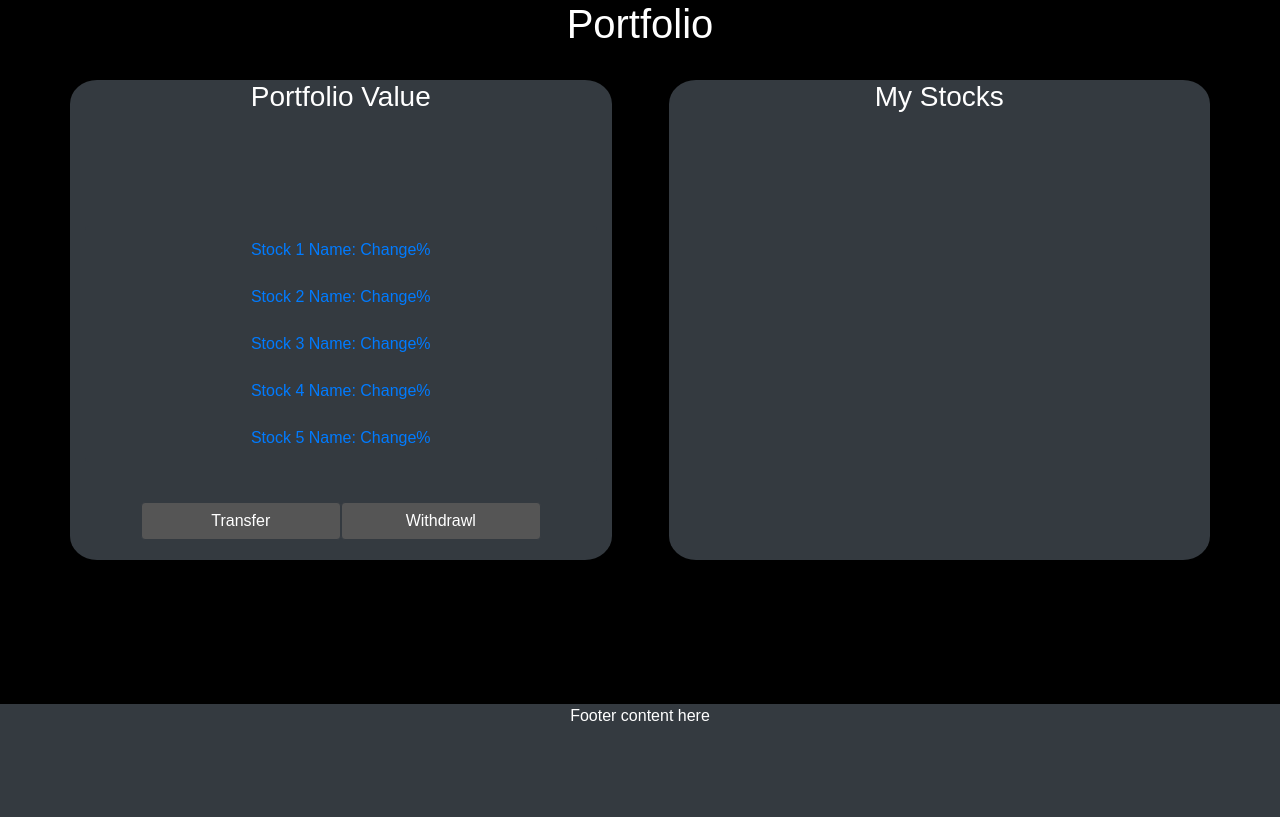
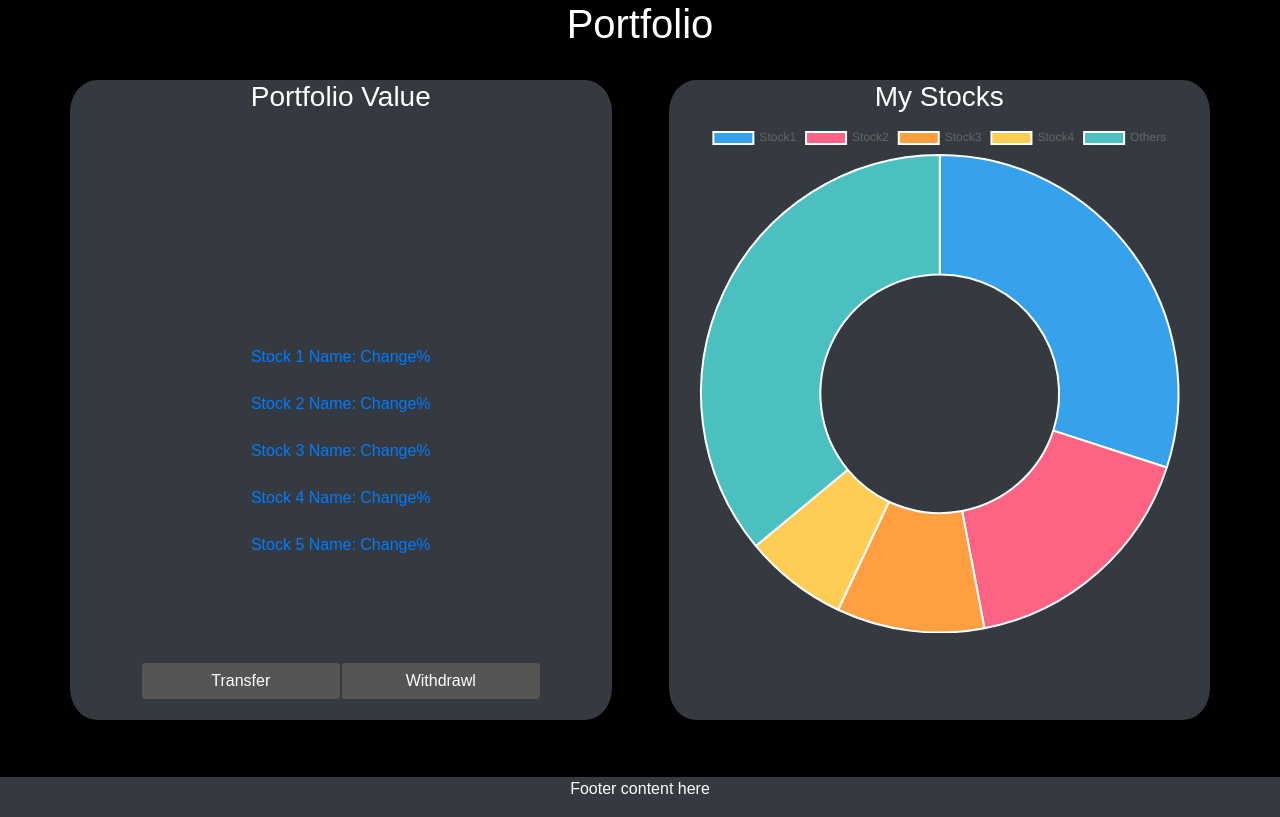
Before and after one commit to langsethluke/IFT401Project, a Flask app: page /portfolio in a window 1280 px wide. Shown: the part 56-873 px from the top of the page. Before the commit the page ends 777 px from the top, so only its background shows below. Run offline with Flask 3, Linux system fonts and the light colour scheme; a map, chart or similar area stays blank; some libraries are stand-ins or nearby versions.

Commit message:
Added chart

```diff
--- a/templates/portoflio.html
+++ b/templates/portoflio.html
@@ -28,7 +28,7 @@
         background-color: #343a40 ;
         margin-right: 2.5%;
         border-radius: 5%;
-        height: 60vh;
+        height: 80vh;
         display: flex;
         flex-direction: column;
         justify-content: space-between;
@@ -38,7 +38,9 @@
     .box2 {
         background-color: #343a40 ;
         margin-left: 2.5%;
+        height: 80vh;
         border-radius: 5%;
+        margin-bottom: 5%;
     }
 
     .list-group-item {
@@ -48,6 +50,12 @@
 
     .content {
         flex-grow: 1;
+    }
+
+    .chart-container {
+        position: relative;
+        margin: auto;
+        height: 70vh;
     }
 
 </style>
@@ -76,14 +84,15 @@
         </div>
         <div class="col text-center box2">
             <h3>My Stocks</h3>
-            <br>
-            <div><canvas id="stocks"></canvas></div>
+            <div class="chart-container">
+                <canvas class="stocks"></canvas>
+            </div>
         </div>
     </div>
 </div>
 <div>
+    <script src="https://cdn.jsdelivr.net/npm/chart.js"></script>
     <script>
-        // import Chart from 'chart.js/auto'
 
         function transfer() {
             window.location.href = "{{ url_for('trade') }}";
@@ -93,39 +102,28 @@
             alert("withdrawl time")
         }
 
-        // (async function() {
-        // const data = [
-        //     { year: 2010, count: 10 },
-        //     { year: 2011, count: 20 },
-        //     { year: 2012, count: 15 },
-        //     { year: 2013, count: 25 },
-        //     { year: 2014, count: 22 },
-        //     { year: 2015, count: 30 },
-        //     { year: 2016, count: 28 },
-        // ];
+        const chartData = {
+            labels: ["Stock1", "Stock2", "Stock3", "Stock4", "Others"],
+            data: [30, 17, 10, 7, 36],
+        };
 
-        // new Chart(
-        //     document.getElementById('stocks'),
-        //     {
-        //     type: 'bar',
-        //     data: {
-        //         labels: data.map(row => row.year),
-        //         datasets: [
-        //         {
-        //             label: 'Acquisitions by year',
-        //             data: data.map(row => row.count)
-        //         }
-        //         ]
-        //     }
-        //     }
-        // );
-        // })();
+        const stocks = document.querySelector(".stocks")
 
+        new Chart(stocks, {
+            type: "doughnut",
+            data: {
+                labels: chartData.labels,
+                datasets: [
+                    {
+                        label: "Stocks",
+                        data: chartData.data,
+                    }
+                ]
+            }
 
-
+        })
 
     </script>
-    <script src="https://cdn.jsdelivr.net/npm/chart.js"></script>
 
 </div>
 {% endblock %}
```
